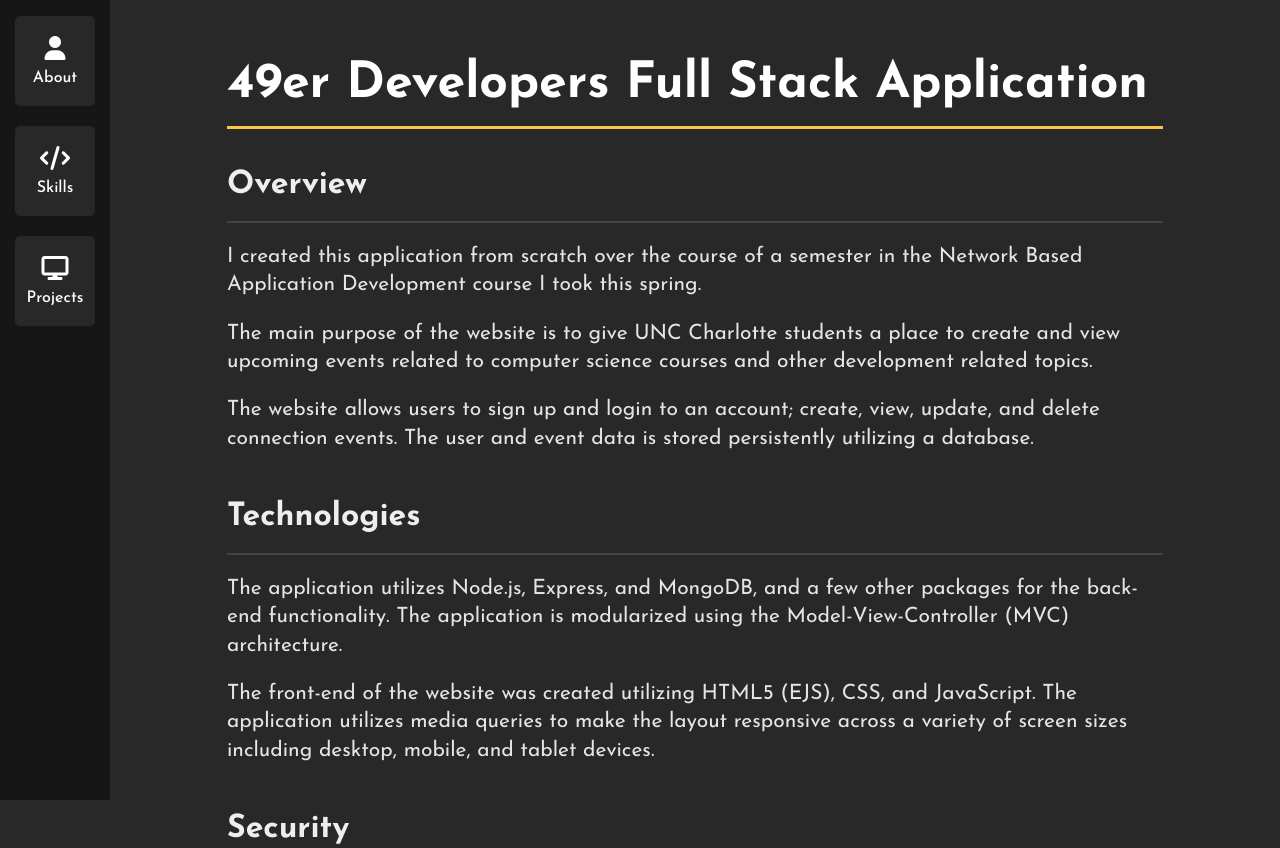
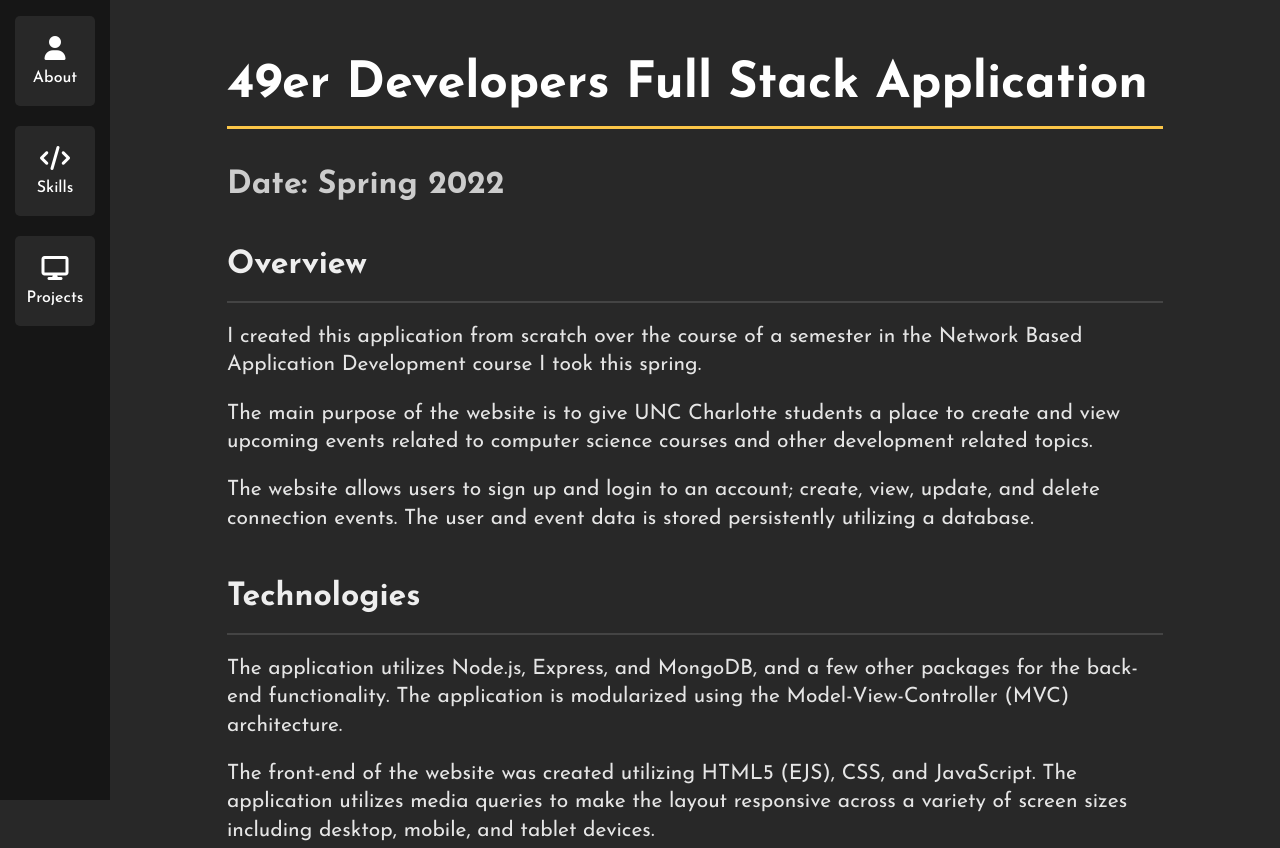
Before and after one commit to estines1/estines1.github.io, a plain HTML site: page projects/1.html in a window 1280 px wide. Shown: the top 848 px of the page. Drawn offline with Linux system fonts and the light colour scheme.

Commit message:
updated project page

```diff
--- a/projects/1.html
+++ b/projects/1.html
@@ -58,6 +58,9 @@
         <section class="container sectionAbout">
             <h1 class="sectionHeading">49er Developers Full Stack Application</h1>
             <div class="sectionUnderline"></div>
+
+            <h2 class="projectDate marginBottomSm">Date: Spring 2022</h2>
+
 
             <h2 class="projectHeading">Overview</h2>
             <div class="skillHeadingUnderline"></div>
--- a/style.css
+++ b/style.css
@@ -301,6 +301,12 @@
   margin-bottom: 2rem;
 }
 
+.projectDate {
+  color: #ccc;
+  font-size: 3.2rem;
+  margin-bottom: 2rem;
+}
+
 .projectContainer {
   background-color: #333;
   margin-bottom: 4rem;
```
